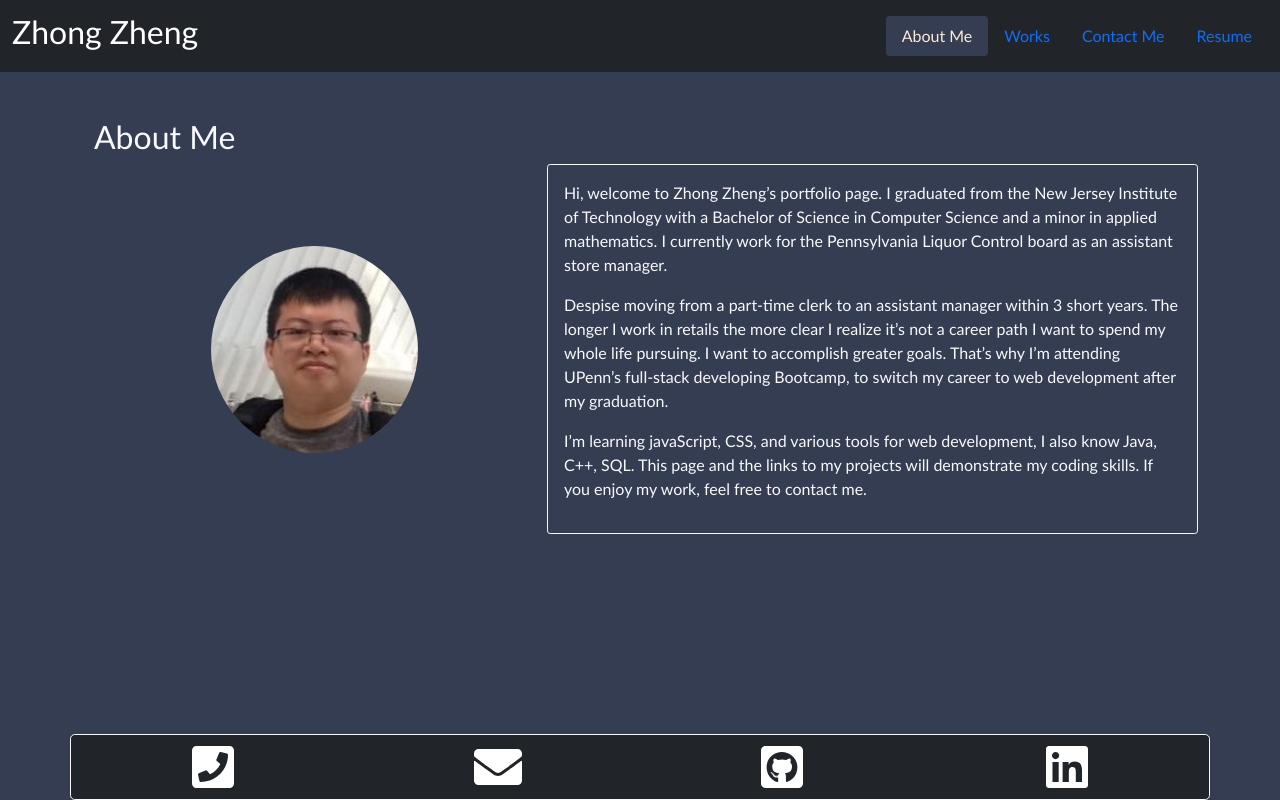
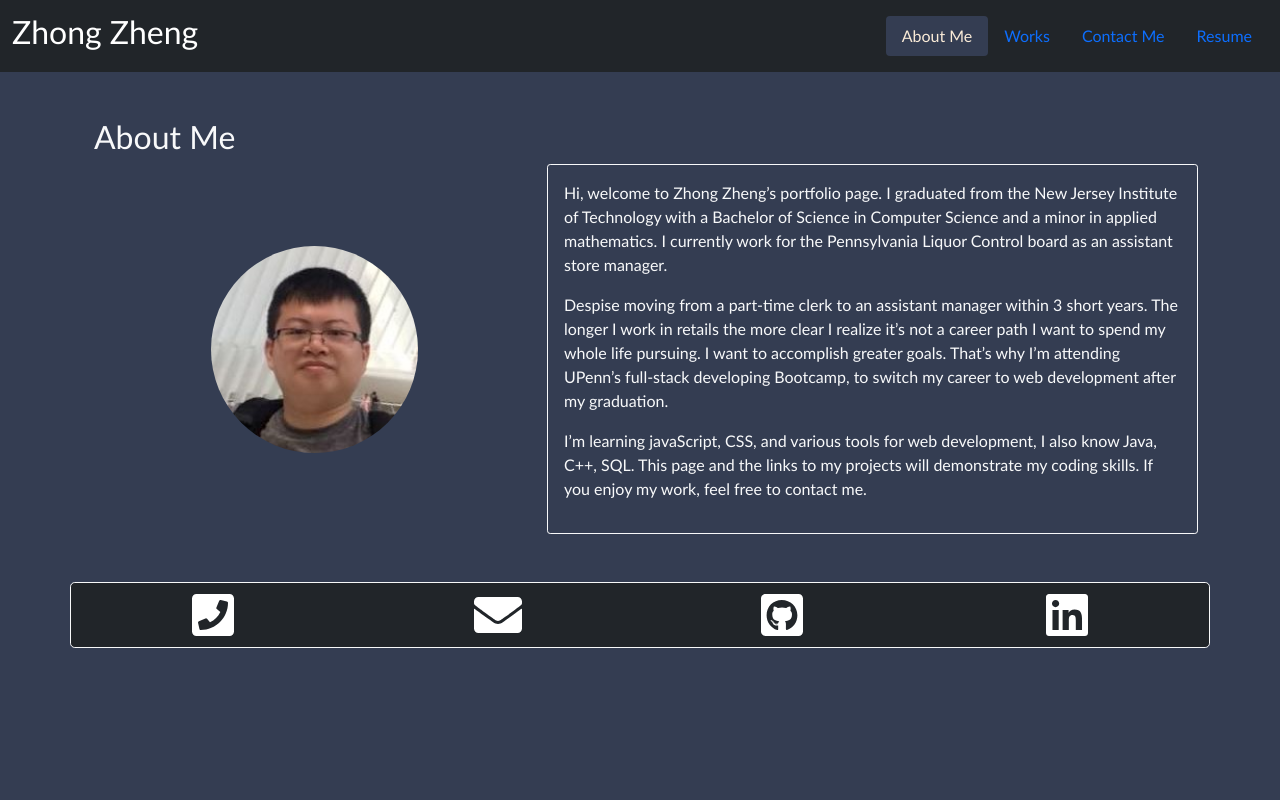
Before and after one commit to realzzkevin/zz-react-portfolio, a React (Create React App) app: page / in a window 1280 px wide. Built offline with nearby package versions, Linux system fonts and the light colour scheme.

Commit message:
add skill proficiencies

```diff
--- a/src/components/Footer.js
+++ b/src/components/Footer.js
@@ -5,7 +5,7 @@ import { faGithubSquare, faLinkedin } from '@fortawesome/free-brands-svg-icons';
 
 function Footer () {
     return (
-        <footer className="footer mt-10">
+        <footer className="footer mt-5">
             <div className="container border border-light border-1 rounded-3 py-2 bg-dark">
                 <div className="row align-items-center justify-content-between" id="contact-list">
                     <div className="col-3 text-center">
--- a/src/components/MainContainer.js
+++ b/src/components/MainContainer.js
@@ -29,7 +29,7 @@ export default function MainContainer() {
     const handlePageChange = (page) => setCurrentPage(page);
 
     return (
-        <div className="wrap">
+        <div className="wrap mb-5">
             <Header currentPage={currentPage} handlePageChange={handlePageChange} />
             <div className="container-lg">
                 {renderPage()}
--- a/src/components/pages/Resume.js
+++ b/src/components/pages/Resume.js
@@ -3,6 +3,8 @@ import resumePdf from '../../assets/download/Zhong_Zheng_resume.pdf';
 import resumeImg from '../../assets/images/resume-img.png';
 
 export default function Resume() {
+    const frontEnd = ["HTML", "CSS", "JavaScript","Bootstrap", "JQuery", "React"];
+    const backEnd = ["Node.js", "Express", "MySQL", "MongoDB","Heroku","GraphQL", "PWA"];
 
     return (
         <div className="mt-5" id="my-resume">
@@ -15,7 +17,31 @@ export default function Resume() {
                 </figure>
             </div>
 
+            <div className="text-light">
+                <ul>
+                    <li>
+                        <h3>
+                            Front-End proficiencies
+                        </h3>
+                        <ul>
+                            {frontEnd.map((skill) => (
+                                <li>{skill}</li>
+                            ))}
+                        </ul>
+                    </li>
 
+                    <li>
+                        <h3>
+                            Back-End proficiencies
+                        </h3>
+                        <ul>
+                            {backEnd.map((skill) => (
+                                <li>{skill}</li>
+                            ))}
+                        </ul>
+                    </li>
+                </ul>
+            </div>
         </div>
     );
 }
--- a/src/index.css
+++ b/src/index.css
@@ -21,6 +21,7 @@ body {
   position: relative;
   min-height: 100%;
   margin-bottom: 60px;
+  clear: both;
 }
 nav {
   align-items: flex-start;
@@ -61,9 +62,10 @@ nav {
 @media screen and (min-width: 993px){
 
   .footer {
-    position: absolute;
+    position: relative;
     bottom: 0;
     width: 100%;
+    height: 50px;
   }
   #nav-dropdown, #navbarNavDarkDropdown{
       display: none;
@@ -73,6 +75,12 @@ nav {
 
 @media screen and (max-width:992px){
 
+  .footer {
+    position: relative;
+    bottom: 0;
+    width: 100%;
+    height: 50px;
+  }
   #nav-dropdown {
       display: none;
   }
@@ -81,11 +89,6 @@ nav {
 
 @media screen and (max-width:768px){
 
-  .footer {
-    position: absolute;
-    bottom: 0;
-    width: 100%;
-  }
 
   #nav-dropdown {
       display: block;
```
Also changed, not shown: 6 other files (tests, documents, lock files or other folders).
